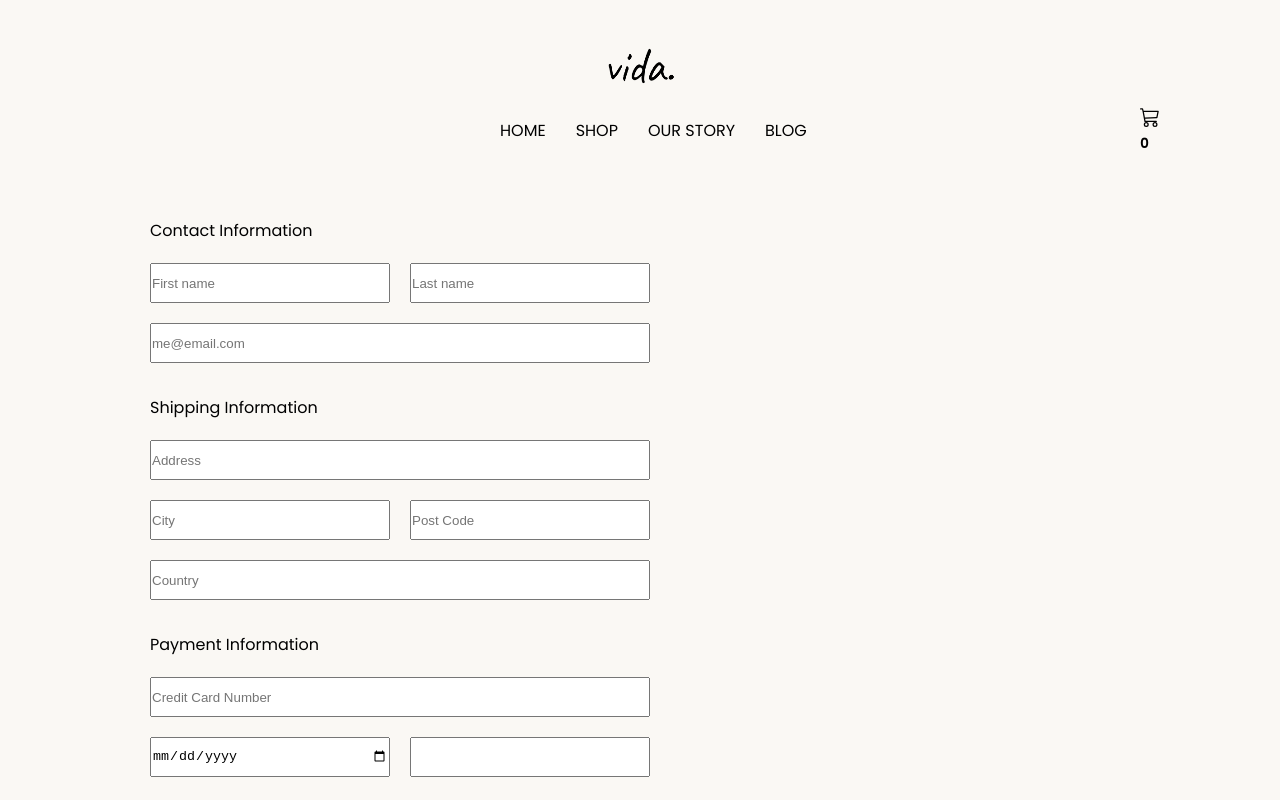
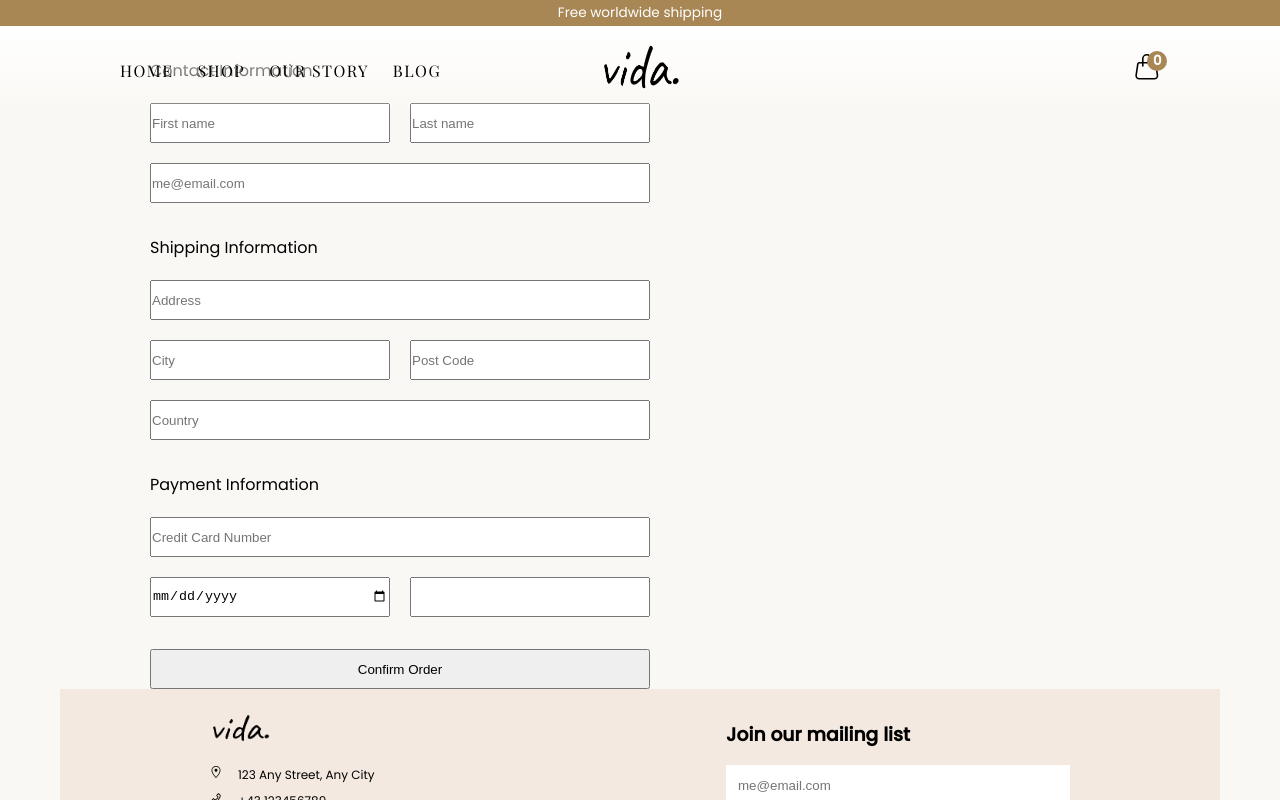
Before and after one commit to cheorodio/next-ecommerce-store, a Next.js app: page /cart/checkout in a window 1280 px wide. Shown: the top 800 px of the page. Built offline with nearby package versions, Linux system fonts and the light colour scheme; no server answers; a web font is replaced by a local one.

Commit message:
Restyle navigation bar

```diff
--- a/app/components/NavBar.js
+++ b/app/components/NavBar.js
@@ -1,23 +1,16 @@
 import Image from 'next/image';
 import Link from 'next/link';
-import { BsCart3 } from 'react-icons/bs';
+import { BsHandbag } from 'react-icons/bs';
+// import { GiHamburgerMenu } from 'react-icons/gi';
 import logo from '../../public/images/logo.png';
 import CartBadge from './CartBadge';
 import styles from './NavBar.module.scss';
 
 export default function NavBar() {
   return (
-    <header className={styles.navigationHeader}>
-      <div className={styles.logo}>
-        <Link href="/#" style={{ fontSize: '50px' }}>
-          <Image src={logo} alt="logo" height={40} width={70} />
-        </Link>
-      </div>
-
-      <div className={styles.navbar}>
-        <div className={styles.leftSide} />
-
-        <div className={styles.navigationBar}>
+    <>
+      <div className={styles.topBanner}>Free worldwide shipping</div>
+      <header className={styles.navContainer}>
         <div className={styles.navigationLinks}>
           <Link className={styles.navigationLink} href="/#">
             Home
@@ -36,19 +29,20 @@ export default function NavBar() {
             Blog
           </Link>
         </div>
-        </div>
-
-        <div className={styles.cartContainer}>
-          <Link
-            href="/cart"
-            className={styles.cartIcon}
-            data-test-id="cart-link"
-          >
-            <BsCart3 style={{ fontSize: '1.25rem' }} />
-            <CartBadge data-test-id="cart-count" />
+        <div className={styles.logoContainer}>
+          <Link href="/#">
+            <Image src={logo} alt="logo" height={50} width={80} />
           </Link>
         </div>
+        <div className={styles.cartContainer}>
+          <Link href="/cart" data-test-id="cart-link">
+            <BsHandbag className={styles.cartIcon} />
+            <div className={styles.badge}>
+              <CartBadge data-test-id="cart-count" />
+            </div>
+          </Link>
         </div>
       </header>
+    </>
   );
 }
--- a/app/components/NavBar.module.scss
+++ b/app/components/NavBar.module.scss
@@ -1,51 +1,49 @@
-$small: 640px;
+$mobile: 375px;
 $medium: 768px;
 $large: 1024px;
 $xl: 1280px;
 $xxl: 1536px;
 
-.navigationHeader {
-  display: flex;
-  flex-direction: column;
-  align-items: center;
-  justify-content: center;
-  width: 100vw;
-  padding: 32px 120px;
-
-  .logo {
+.topBanner {
+  background-color: var(--primary-color);
   display: flex;
   align-items: center;
   justify-content: center;
+  font-size: 0.85rem;
+  padding: 3px 0px;
+  color: #fff;
+  margin: 0px;
+
+  @media screen and (max-width: $mobile) {
+    max-width: 375px;
+  }
 }
 
-  .navbar {
+.navContainer {
   display: flex;
   align-items: center;
   justify-content: space-between;
+  padding: 16px 120px;
+  position: absolute;
   width: 100%;
-
-    .leftSide {
-      width: 25%;
-    }
-
-    .navigationBar {
-      display: flex;
-      align-items: center;
-      justify-content: space-between;
-      width: 50%;
+  background: linear-gradient(to bottom, #fff, #ffffff00);
+  margin: 0px;
 
   .navigationLinks {
+    flex: 1;
     display: flex;
-        gap: 30px;
+    gap: 24px;
 
     .navigationLink {
+      text-transform: uppercase;
+      font-size: 1rem;
+      font-family: var(--title-font);
       pointer-events: all;
       position: relative;
-          text-transform: uppercase;
+      letter-spacing: 1.5px;
 
       &:hover {
         color: var(--primary-color);
-            // -webkit-text-stroke: 0.5px var(--primary-color);
       }
 
       &::before {
@@ -69,14 +67,35 @@ $xxl: 1536px;
     }
   }
 
+  .logoContainer {
+    flex: 1;
+    display: flex;
+    justify-content: center;
+  }
+
   .cartContainer {
+    flex: 1;
+    display: flex;
+    justify-content: flex-end;
     position: relative;
-        width: 25%;
 
     .cartIcon {
       cursor: pointer;
+      font-size: 1.6rem;
+    }
+
+    .badge {
+      background-color: var(--primary-color);
+      height: 20px;
+      width: 20px;
+      border-radius: 50%;
+      color: #fff;
+      text-align: center;
+      position: absolute;
+      top: 20%;
+      right: -5%;
+      transform: translate(-50%, -50%);
+      font-size: 1rem;
     }
   }
 }
-  }
-}
```
Lines whose indentation alone changed are shown as unchanged.
